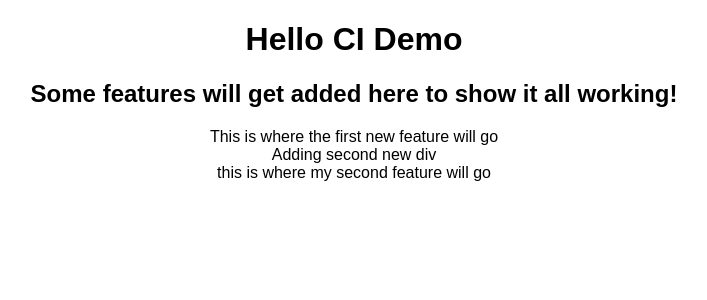
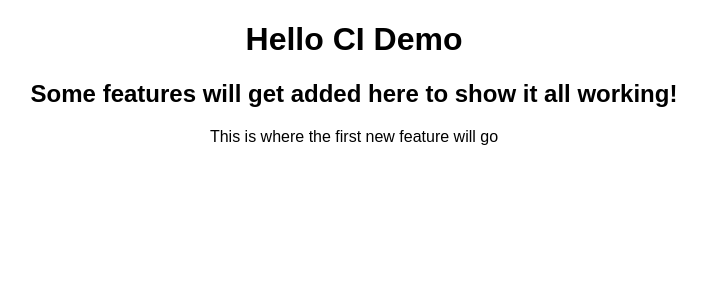
Before and after one commit to Wombat42/ciplayground, a React (Create React App) app: page / in a window 1280 px wide. Shown: the top 300 px of the page, without its empty margins (286-993 px from the left). Built offline with nearby package versions, Linux system fonts and the light colour scheme.

Commit message:
Revert "added second div div"
This reverts commit 3e64f935044dc5fbe5777d61379b0de1c13bb7df.

```diff
--- a/src/App.js
+++ b/src/App.js
@@ -7,8 +7,6 @@ export default function App() {
       <h1>Hello CI Demo</h1>
       <h2>Some features will get added here to show it all working!</h2>
       <div>This is where the first new feature will go</div>
-      <div>Adding second new div</div>
-      <div>this is where my second feature will go</div>
     </div>
   );
 }
```
Also changed, not shown: 1 other file (tests, documents, lock files or other folders).
